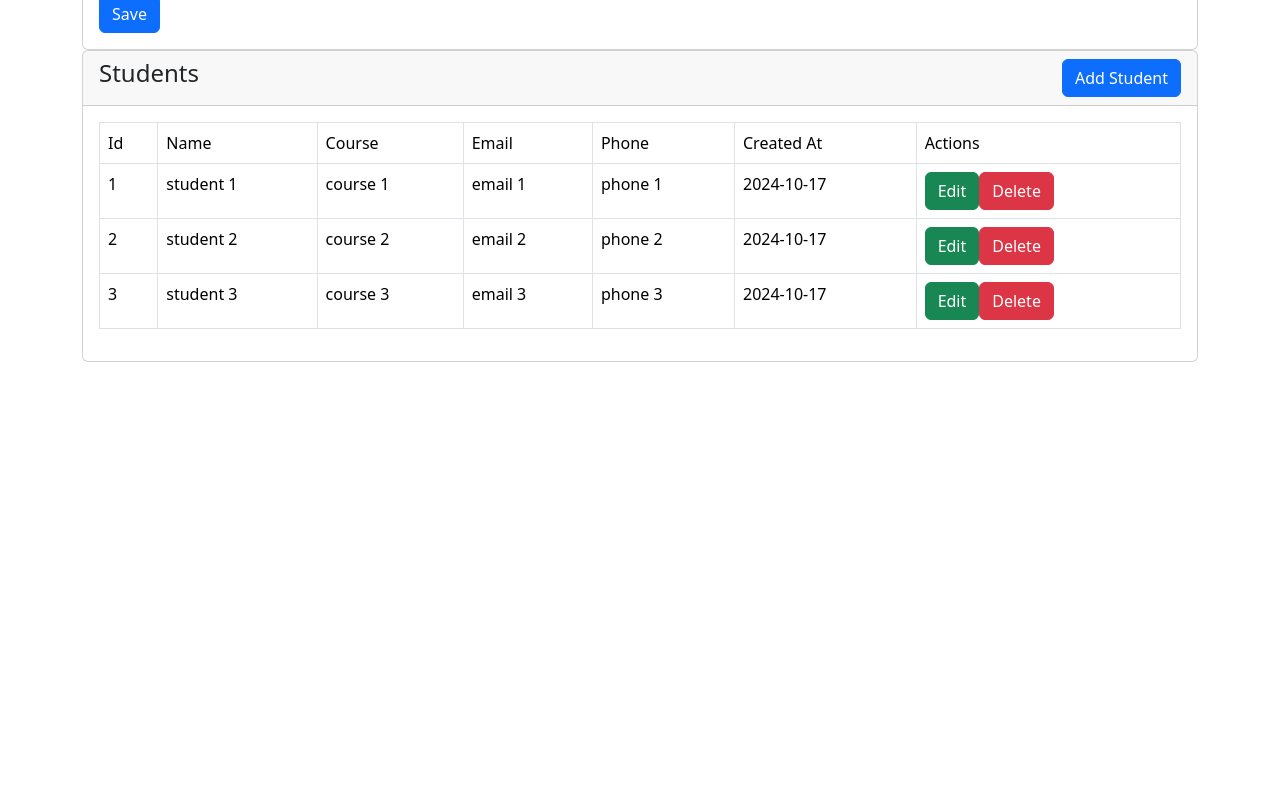
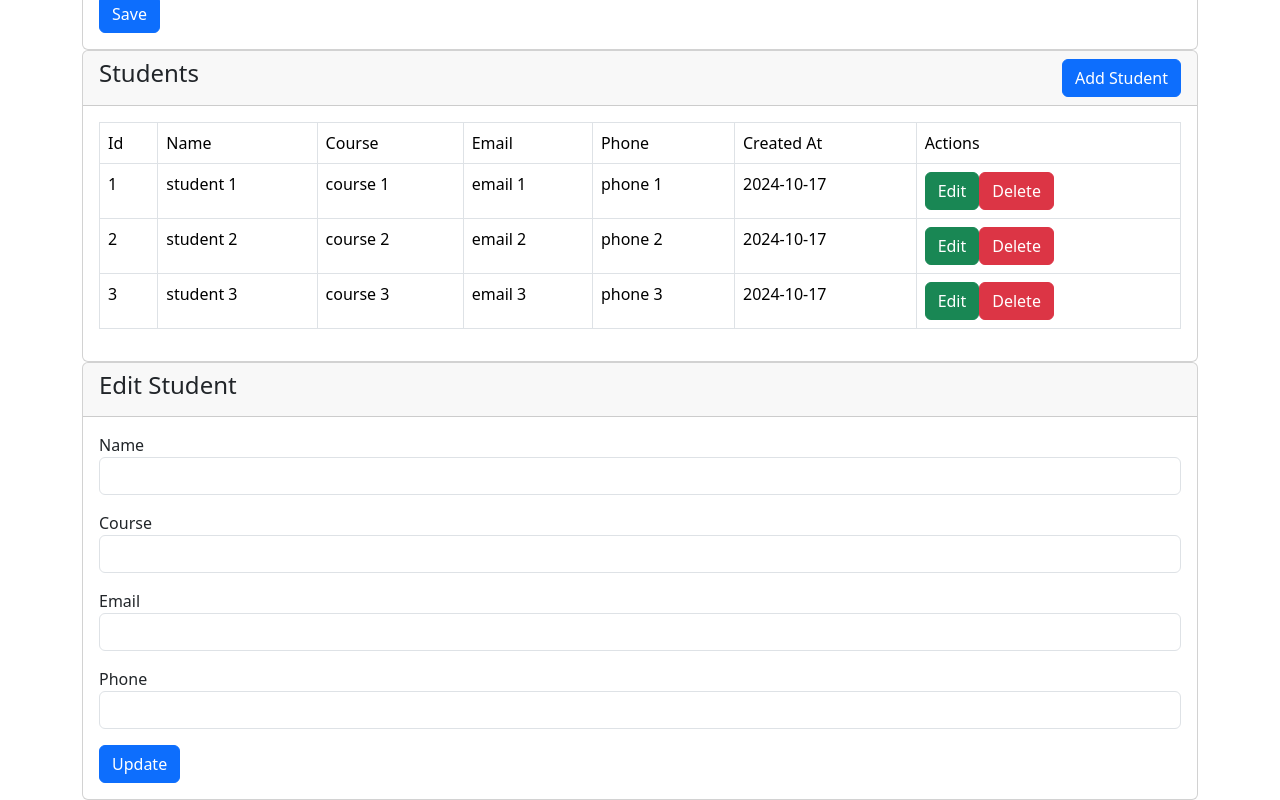
Before and after one commit to huy19712011/vue-crud-01, a Vue app: page /students in a window 1280 px wide. Shown: the part 492-1292 px from the top of the page. Before the commit the page ends 854 px from the top, so only its background shows below. Built offline with nearby package versions, Linux system fonts and the light colour scheme.

Commit message:
Update student - part 1

```diff
--- a/src/views/Students/Create.vue
+++ b/src/views/Students/Create.vue
@@ -14,6 +14,7 @@ const emit = defineEmits(["add-student"]);
 
 function saveStudent() {
   emit("add-student", model.student);
+  model.student = {};
 }
 </script>
 
--- a/src/views/Students/Edit.vue
+++ b/src/views/Students/Edit.vue
@@ -4,17 +4,20 @@ import { useRoute } from "vue-router";
 
 const route = useRoute();
 
-const model = reactive({
+const props = defineProps({
   student: {
-    name: "",
-    course: "",
-    email: "",
-    phone: "",
+    type: Object,
+    default: () => ({
+      name: "",
+      course: "",
+      email: "",
+      phone: "",
+    }),
   },
 });
 
-onMounted(() => {
-  console.log(route.params.id);
+const model = reactive({
+  student: { ...props.student },
 });
 
 const getStudentData = (studentId) => {};
--- a/src/views/Students/View.vue
+++ b/src/views/Students/View.vue
@@ -1,6 +1,7 @@
 <script setup>
-import { ref, onMounted } from "vue";
+import { ref, onMounted, reactive } from "vue";
 import Create from "./Create.vue";
+import Edit from "./Edit.vue";
 
 const students = ref([
   {
@@ -51,6 +52,34 @@ function addStudent(student) {
 function deleteStudent(studentId) {
   students.value = students.value.filter((student) => student.id !== studentId);
 }
+
+function editStudent(student) {
+  model.student = student;
+}
+
+const model = reactive({
+  student: {
+    name: "",
+    course: "",
+    email: "",
+    phone: "",
+  },
+});
+
+function updateStudent(student) {
+  const index = students.value.findIndex((s) => s.id === student.id);
+  if (index !== -1) {
+    student.updated_at = new Date().toISOString().split("T")[0];
+    students.value[index] = { ...student };
+  }
+
+  model.student = {
+    name: "",
+    course: "",
+    email: "",
+    phone: "",
+  };
+}
 </script>
 
 <template>
@@ -94,7 +123,7 @@ function deleteStudent(studentId) {
               <td>
                 <button
                   class="btn btn-success"
-                  @click="editStudent"
+                  @click="editStudent(student)"
                 >
                   Edit
                 </button>
@@ -110,5 +139,53 @@ function deleteStudent(studentId) {
         </table>
       </div>
     </div>
+    <div class="card">
+      <div class="card-header">
+        <h4>Edit Student</h4>
+      </div>
+      <div class="card-body">
+        <div class="mb-3">
+          <label for="">Name</label>
+          <input
+            type="text"
+            class="form-control"
+            v-model="model.student.name"
+          />
+        </div>
+        <div class="mb-3">
+          <label for="">Course</label>
+          <input
+            type="text"
+            class="form-control"
+            v-model="model.student.course"
+          />
+        </div>
+        <div class="mb-3">
+          <label for="">Email</label>
+          <input
+            type="text"
+            class="form-control"
+            v-model="model.student.email"
+          />
+        </div>
+        <div class="mb-3">
+          <label for="">Phone</label>
+          <input
+            type="text"
+            class="form-control"
+            v-model="model.student.phone"
+          />
+        </div>
+        <div class="mb3">
+          <button
+            type="button"
+            class="btn btn-primary"
+            @click="updateStudent(model.student)"
+          >
+            Update
+          </button>
+        </div>
+      </div>
+    </div>
   </div>
 </template>
```
